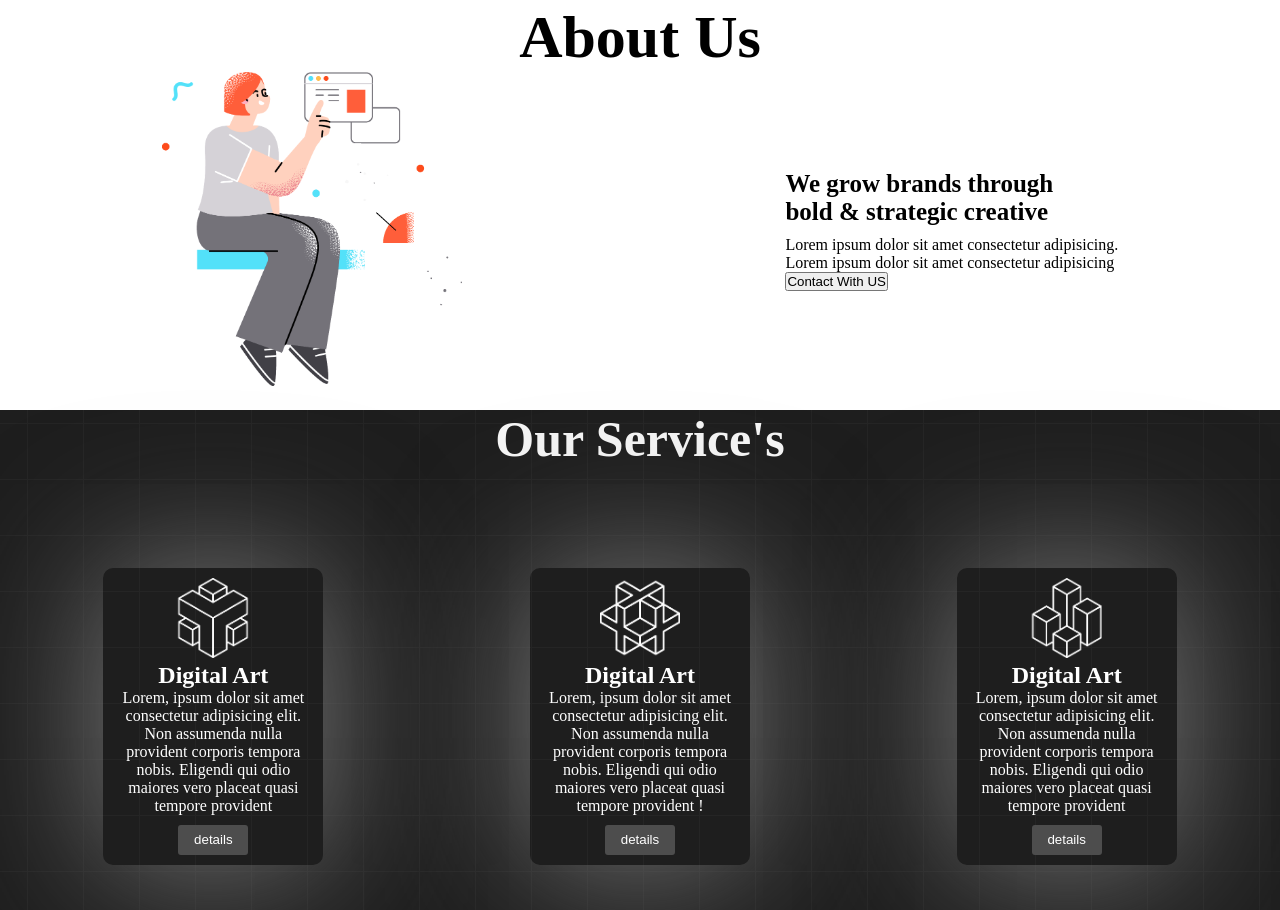
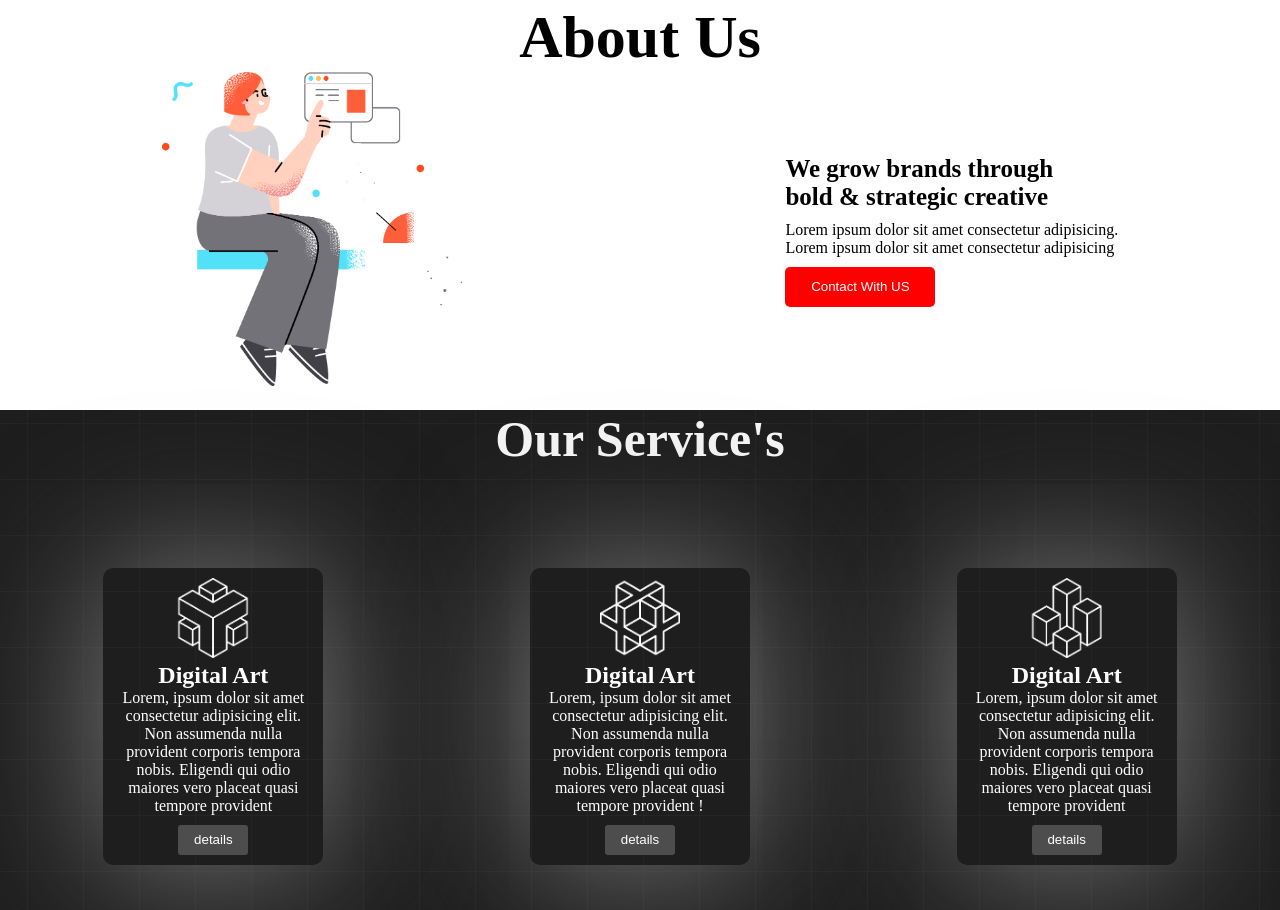
Before and after one commit to Rony-Ahmed6245/black-burry, a plain HTML site: page index.html in a window 1280 px wide. Shown: the part 787-1697 px from the top of the page. Drawn offline with Linux system fonts and the light colour scheme.

Commit message:
about sec ends

```diff
--- a/style.css
+++ b/style.css
@@ -87,6 +87,16 @@ ul li{
     font-size: 25px;
     margin-bottom: 10px;
 }
+.about-btn{
+    color: white;
+    background-color: red;
+    width: 150px;
+    height: 40px;
+    border-radius: 5px;
+    outline: none;
+    border: none;
+    margin-top: 10px;
+}
 
 
 
```
